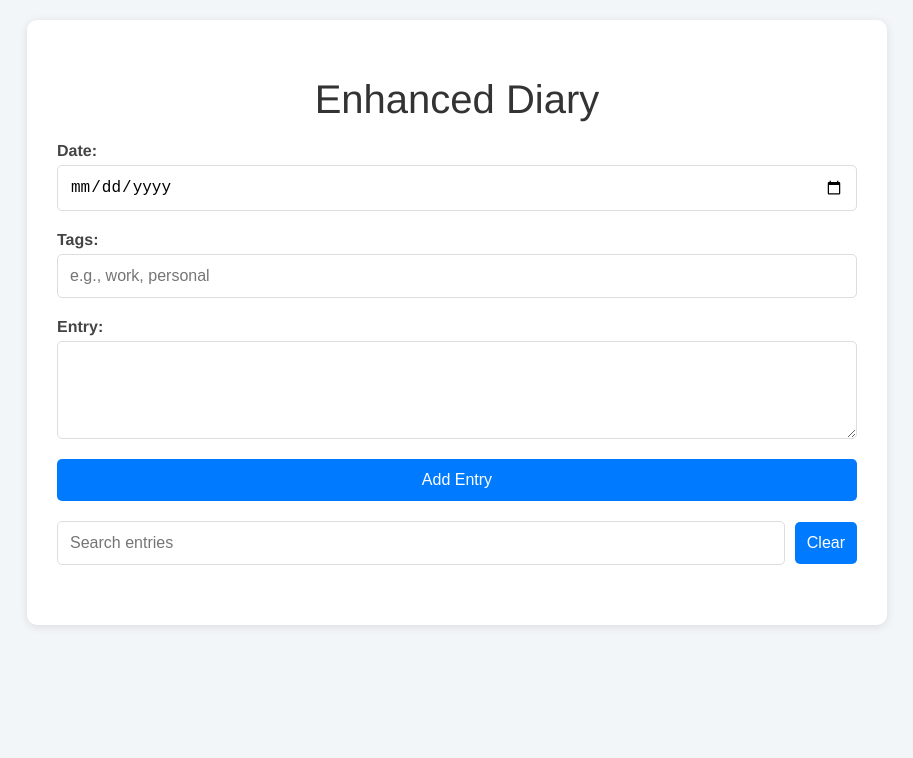
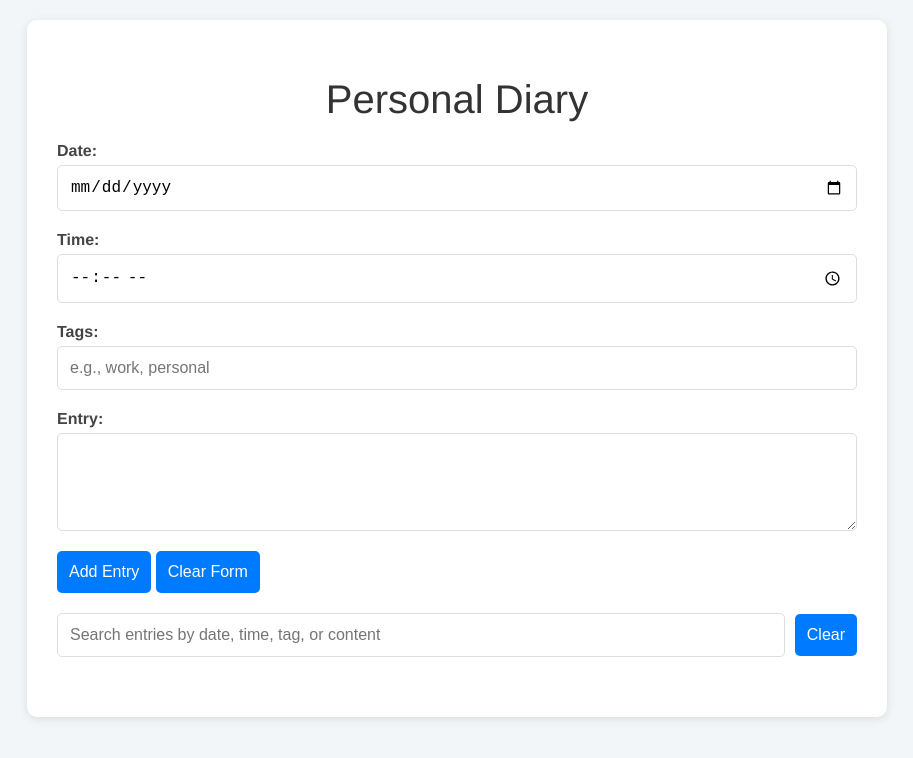
Before and after one commit to SriRanjani30/Diary, a plain HTML site: page Diary.html in a window 1280 px wide. Shown: the whole page, without its empty margins (183-1096 px from the left). Drawn offline with Linux system fonts and the light colour scheme.

Commit message:
Update Diary.html

```diff
--- a/Diary.html
+++ b/Diary.html
@@ -4,15 +4,20 @@
     <meta charset="UTF-8">
     <meta name="viewport" content="width=device-width, initial-scale=1.0">
     <title>Enhanced Diary</title>
+    <link rel="stylesheet" href="https://cdnjs.cloudflare.com/ajax/libs/font-awesome/6.0.0-beta3/css/all.min.css">
     <link rel="stylesheet" href="styles.css">
 </head>
 <body>
     <div class="container">
-        <h1>Enhanced Diary</h1>
+        <h1>Personal Diary</h1>
         <form id="entryForm">
             <div class="form-group">
                 <label for="date">Date:</label>
                 <input type="date" id="date" required>
+            </div>
+            <div class="form-group">
+                <label for="time">Time:</label>
+                <input type="time" id="time" required>
             </div>
             <div class="form-group">
                 <label for="tags">Tags:</label>
@@ -22,10 +27,13 @@
                 <label for="content">Entry:</label>
                 <textarea id="content" rows="4" required></textarea>
             </div>
-            <button type="submit">Add Entry</button>
+            <div class="form-buttons">
+                <button type="submit">Add Entry</button>
+                <button type="button" id="clearForm">Clear Form</button>
+            </div>
         </form>
         <div id="filter">
-            <input type="text" id="search" placeholder="Search entries">
+            <input type="text" id="search" placeholder="Search entries by date, time, tag, or content">
             <button id="clearSearch">Clear</button>
         </div>
         <div id="entries"></div>
```
